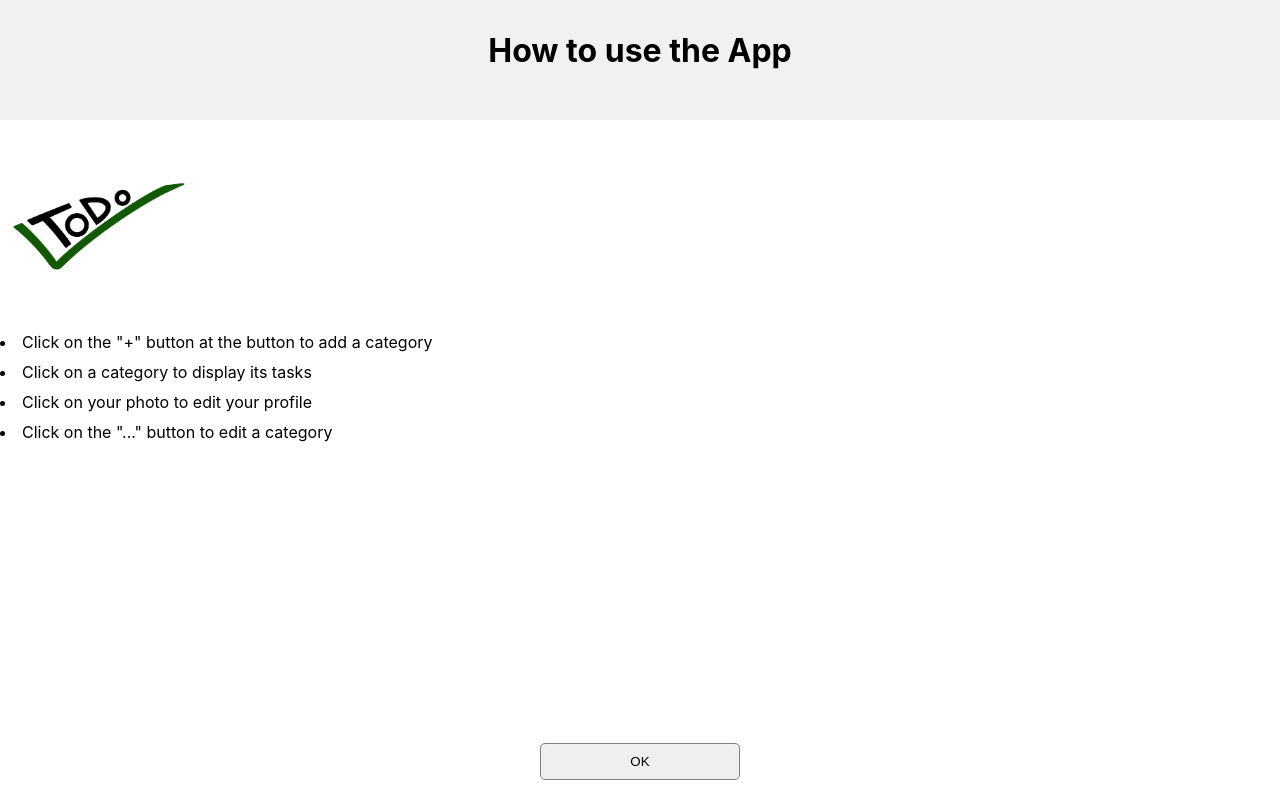
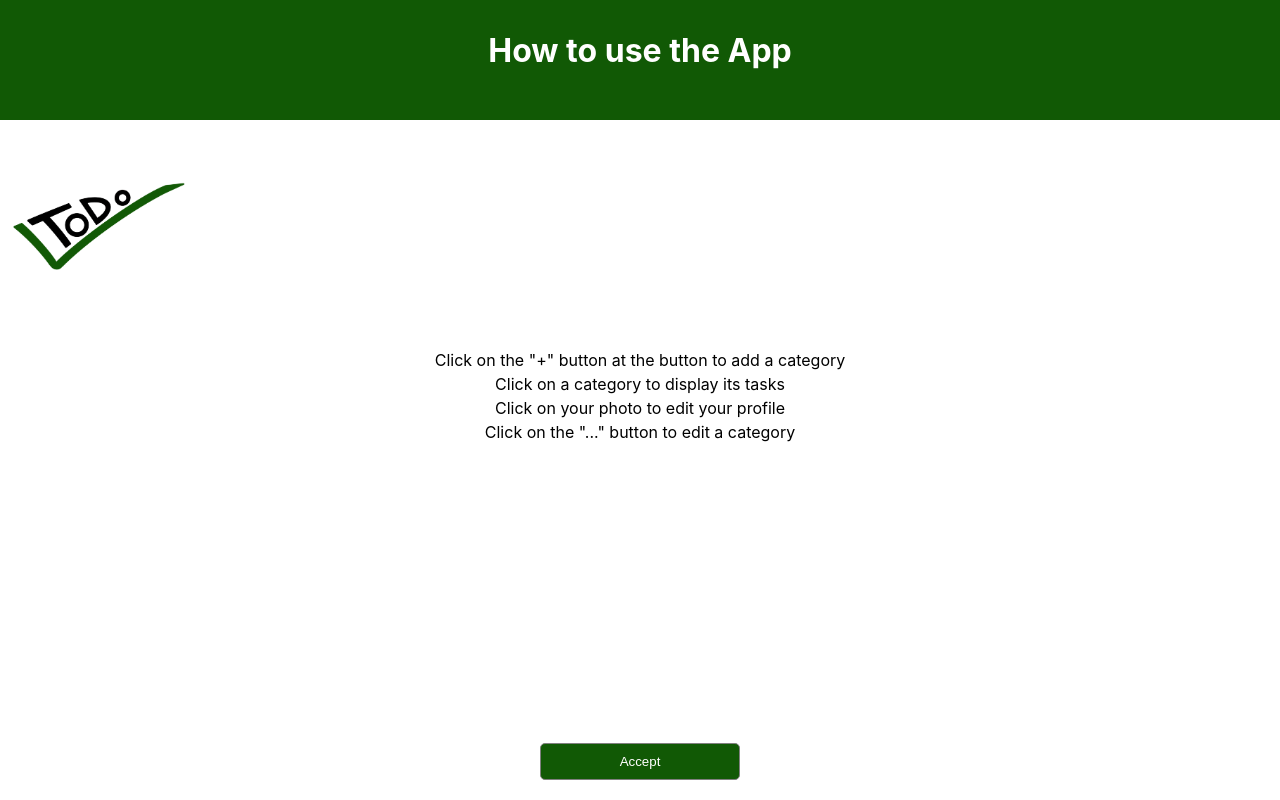
Before and after one commit to BarthPaleologue/Todolist, a React (Create React App) app: page / in a window 1280 px wide. Built offline with nearby package versions, Linux system fonts and the light colour scheme.

Commit message:
added logo color as css variable
+ better styling of presentation

```diff
--- a/src/App.css
+++ b/src/App.css
@@ -1,5 +1,8 @@
 :root {
     --border-radius: 5px;
+    --main-color: #115905;
+    --main-hover-color: #0a3503;
+    --transition-duration: 0.2s;
 }
 
 .verticalView {
@@ -11,7 +14,8 @@
 }
 
 .verticalView header {
-    background-color: #f1f1f1;
+    background-color: var(--main-color);
+    color: white;
     padding: 10px;
     height: 100px;
 }
@@ -54,6 +58,13 @@
     border-radius: var(--border-radius);
 }
 
+.verticalView ul {
+    list-style-type: none;
+    padding: 0;
+    text-align: center;
+    line-height: 1.5em;
+}
+
 .verticalView .react-datepicker__input-container {
     display: flex;
 }
@@ -76,16 +87,19 @@
 .verticalView .buttonBlock button {
     flex: 1;
     max-width: 200px;
+    background: var(--main-color);
+    color: white;
     outline: none;
     margin: 0 10px;
     padding: 10px;
     cursor: pointer;
     border-radius: var(--border-radius);
     border: 1px solid gray;
+    transition: var(--transition-duration);
 }
 
 .verticalView .buttonBlock button:hover {
-    border: 1px solid black;
+    background: var(--main-hover-color);
 }
 
 .categoryView {
--- a/src/components/Presentation.tsx
+++ b/src/components/Presentation.tsx
@@ -9,13 +9,15 @@ export function Presentation({ onOK }: { onOK: () => void }) {
                 <h1>How to use the App </h1>
             </header>
             <img src={logo} width="15%" />
-            <li>Click on the "+" button at the button to add a category</li>
-            <li>Click on a category to display its tasks</li>
-            <li>Click on your photo to edit your profile</li>
-            <li>Click on the "..." button to edit a category</li>
+            <ul>
+                <li>Click on the "+" button at the button to add a category</li>
+                <li>Click on a category to display its tasks</li>
+                <li>Click on your photo to edit your profile</li>
+                <li>Click on the "..." button to edit a category</li>
+            </ul>
             <div className="buttonBlock">
                 <button onClick={onOK} style={{ width: "50px" }}>
-                    OK
+                    Accept
                 </button>
             </div>
         </div>
```
